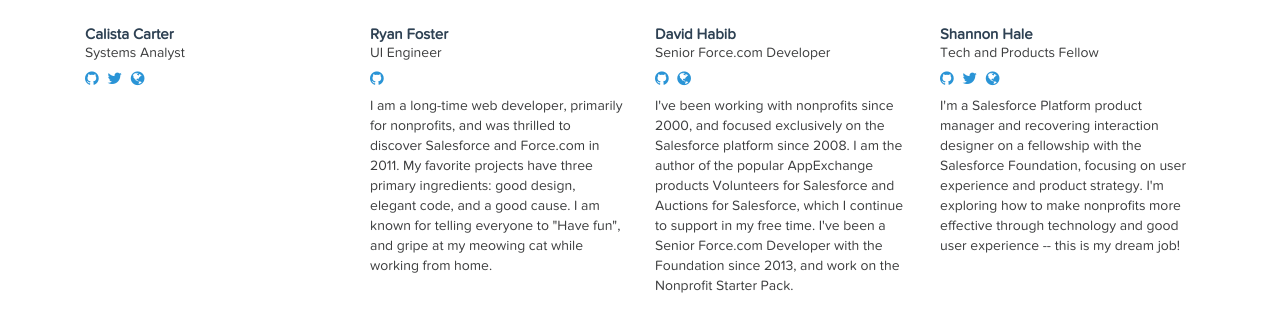
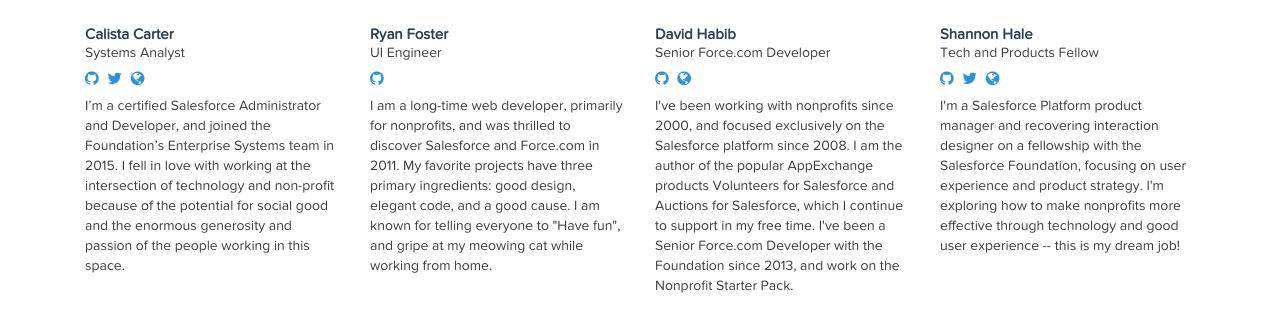
Before and after one commit to dvenor/salesforcefoundation.github.io, a Jekyll site: the page built from index.html, in a window 1280 px wide and 900 px high, scrolled down 4288 px, cut to the strip 163-526 px from the top of the window. Shown: the top 332 px of the strip. Built offline with Jekyll 4.4.1, drawn with Linux system fonts in a browser that asks for light colours; some web fonts are replaced; Markdown is read by kramdown in place of the engine named in the settings; the list of posts is cut into pages by our own code; comment, search, counter and statistics services are not loaded.

Commit message:
Calista's bio

```diff
--- a/_data/members.yml
+++ b/_data/members.yml
@@ -30,6 +30,7 @@
   avatar:         https://avatars1.githubusercontent.com/u/1326683
   url:            "http://calistacarter.com/"
   twitter:        "calistabcarter"
+  bio:            "I’m a certified Salesforce Administrator and Developer, and joined the Foundation’s Enterprise Systems team in 2015. I fell in love with working at the intersection of technology and non-profit because of the potential for social good and the enormous generosity and passion of the people working in this space."
 
 Ryan Foster:
   avatar:         https://avatars0.githubusercontent.com/u/779557
```
